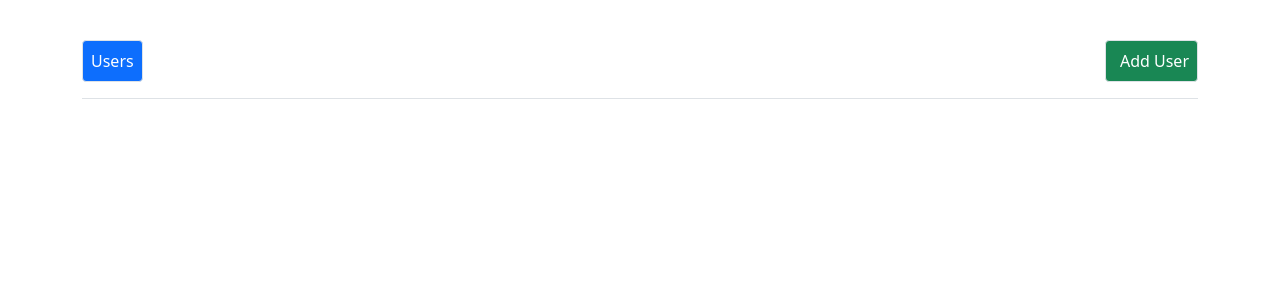
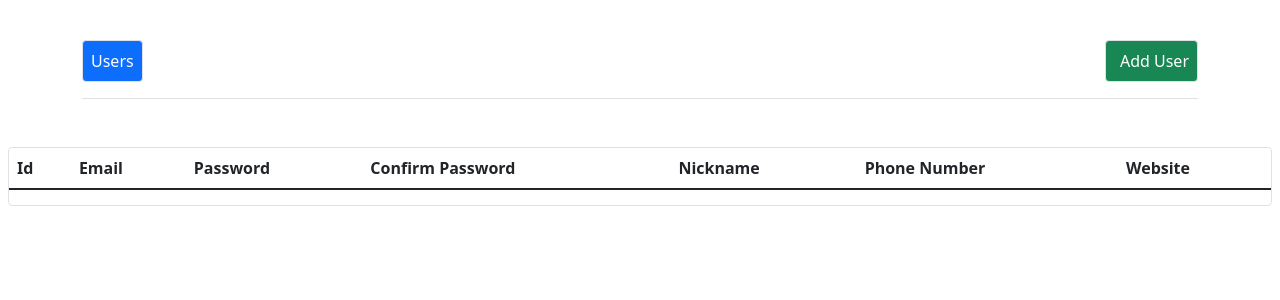
Before and after one commit to mishokirvalidze/Angular-homeworks, an Angular app in the folder 01-Forms/: page / in a window 1280 px wide. Shown: the top 300 px of the page. Built offline with nearby package versions, Linux system fonts and the light colour scheme.

Commit message:
add: users markup

```diff
--- a/01-Forms/src/app/users/users.component.html
+++ b/01-Forms/src/app/users/users.component.html
@@ -0,0 +1,30 @@
+<ng-container>
+    <div class="border rounded mt-5 mx-2">
+        <table class="table table-hover">
+            <thead>
+                <tr>
+                    <th scope="col">Id</th>
+                    <th scope="col">Email</th>
+                    <th scope="col">Password</th>
+                    <th scope="col">Confirm Password</th>
+                    <th scope="col">Nickname</th>
+                    <th scope="col">Phone Number</th>
+                    <th scope="col">Website</th>
+                </tr>
+            </thead>
+            <tbody>
+                <tr>
+                </tr>
+
+            </tbody>
+        </table>
+
+
+    </div>
+</ng-container>
+
+<ng-template #notFound>
+    <div class="container mt-5">
+        <p class="text-center">Users not found</p>
+    </div>
+</ng-template>
```
